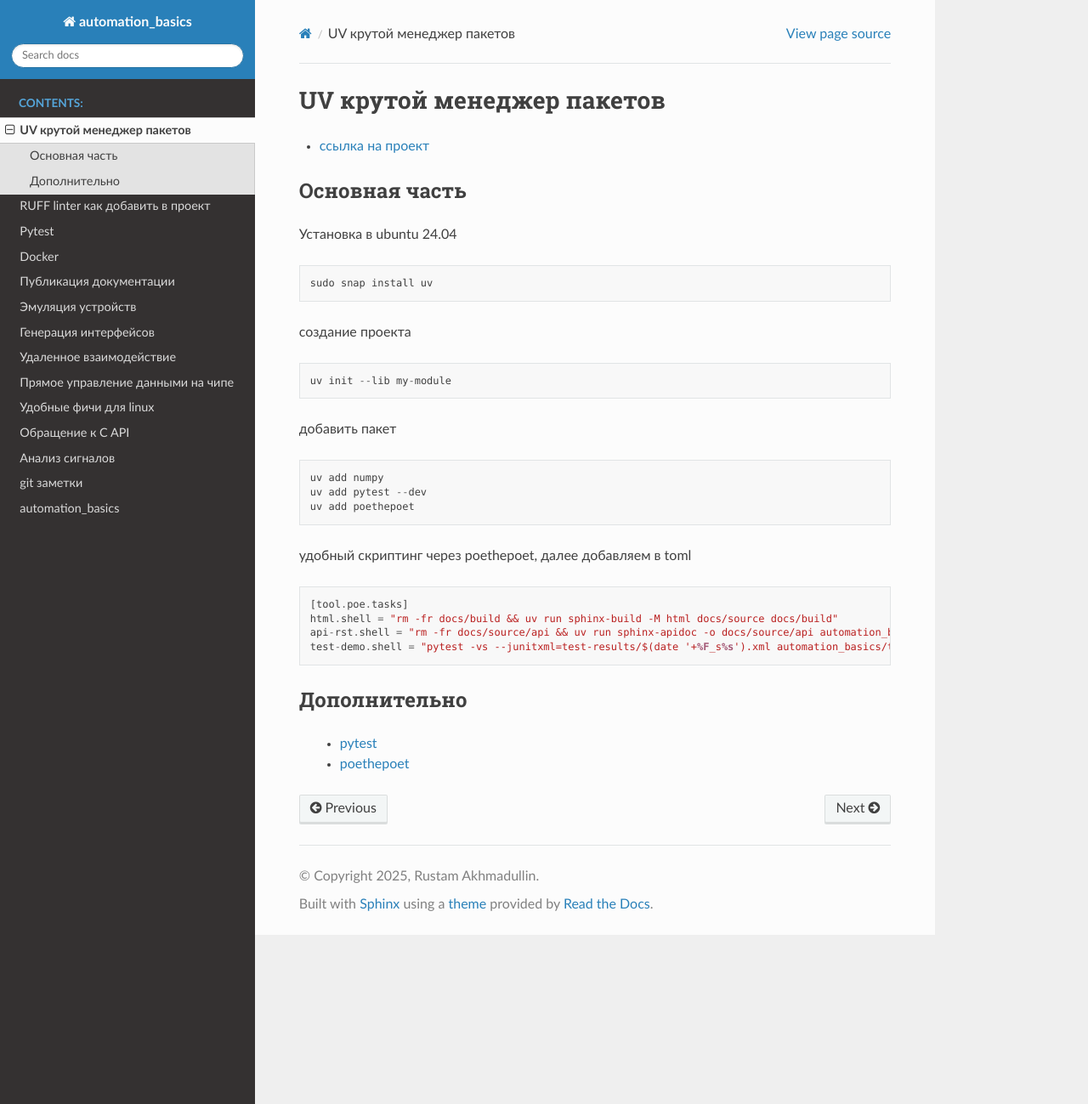
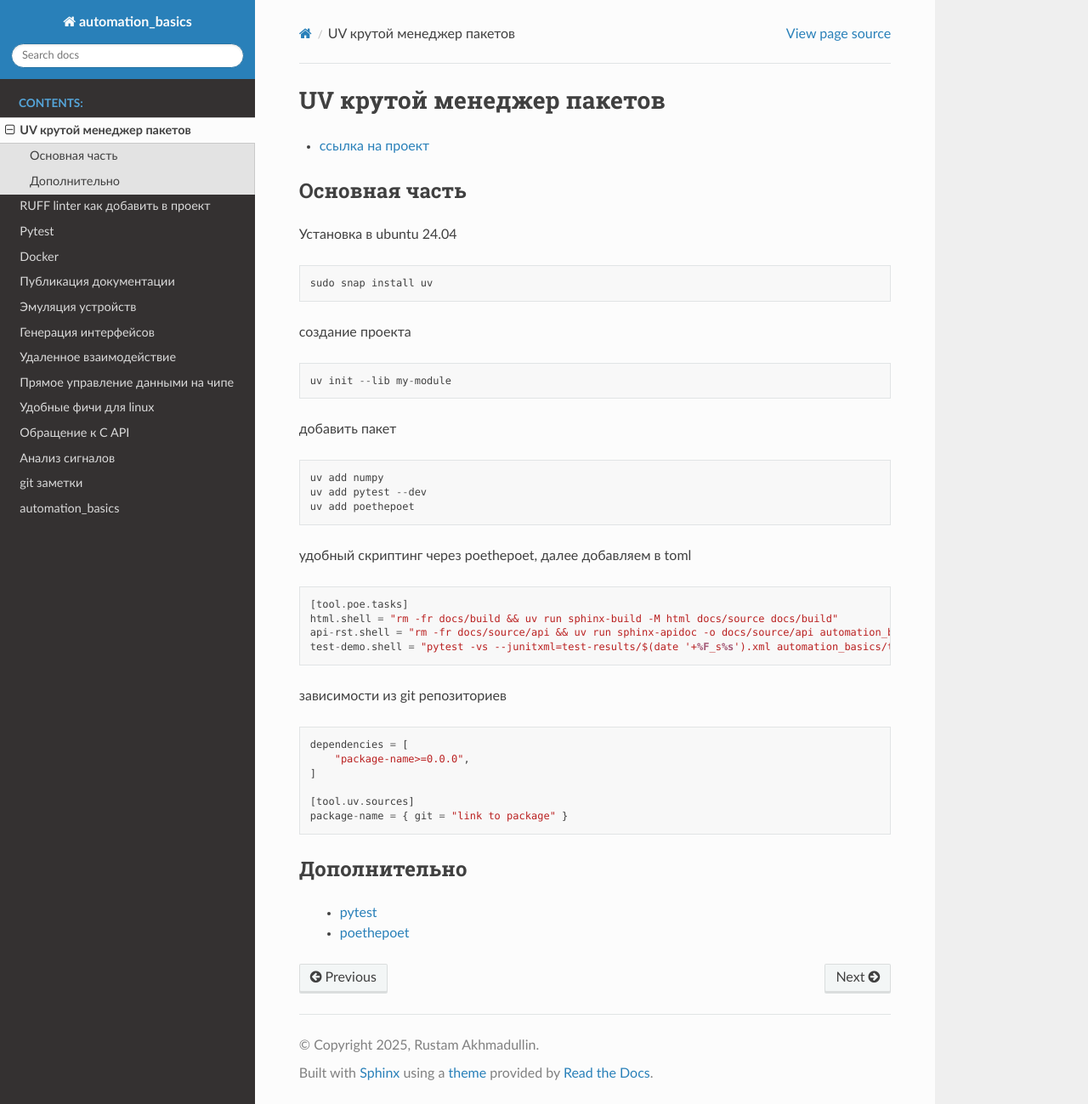
Before and after one commit to RustamAxm/automation_basic, a Sphinx documentation site: the page built from docs/source/tutorials/uv.rst, in a window 1280 px wide and 1299 px high. Shown: the whole window at 85% size. Built offline with Sphinx 7.4.7 and the Read the Docs theme 3.1.0, drawn with Linux system fonts in a browser that asks for light colours.

Commit message:
add deps to uv

```diff
--- a/docs/source/tutorials/uv.rst
+++ b/docs/source/tutorials/uv.rst
@@ -33,6 +33,16 @@ UV крутой менеджер пакетов
     api-rst.shell = "rm -fr docs/source/api && uv run sphinx-apidoc -o docs/source/api automation_basics/"
     test-demo.shell = "pytest -vs --junitxml=test-results/$(date '+%F_s%s').xml automation_basics/test_demo/ "
 
+зависимости из git репозиториев
+
+.. code-block::
+
+    dependencies = [
+        "package-name>=0.0.0",
+    ]
+
+    [tool.uv.sources]
+    package-name = { git = "link to package" }
 
 Дополнительно
 ---------------
```
